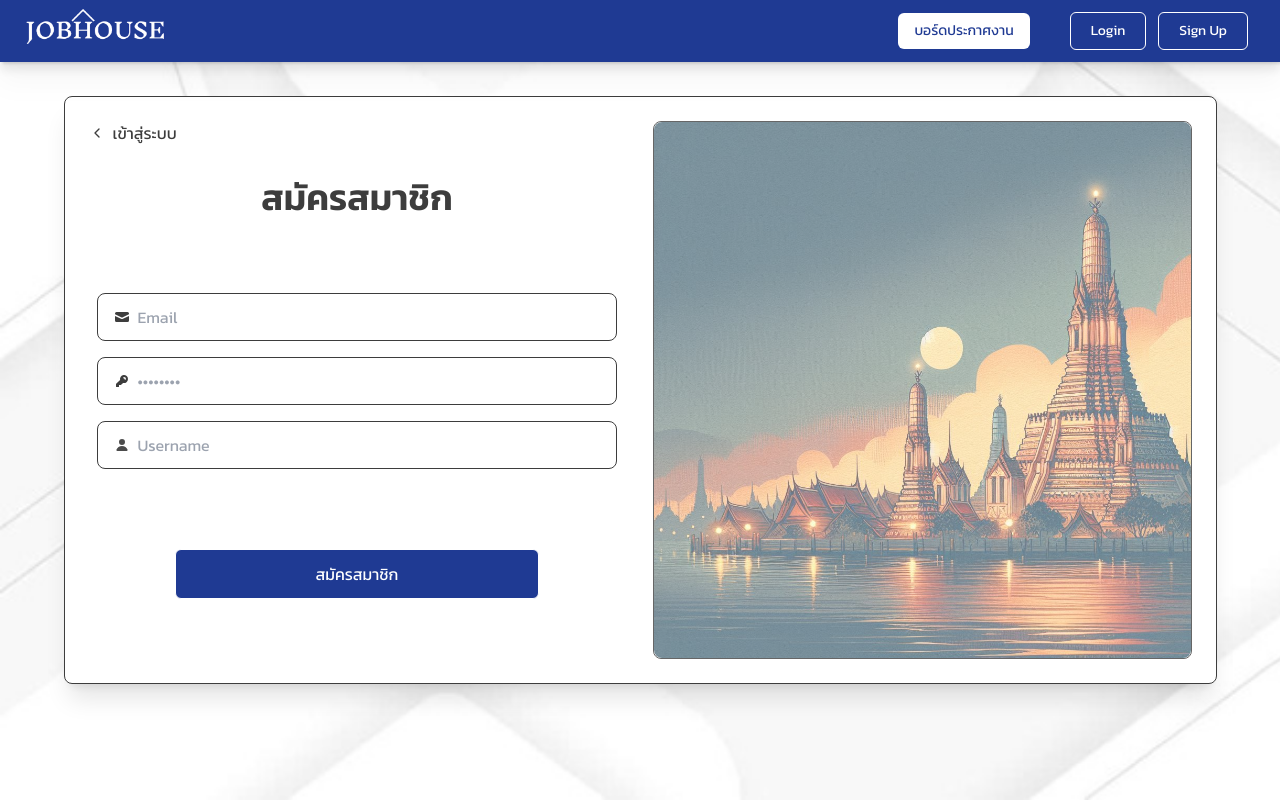
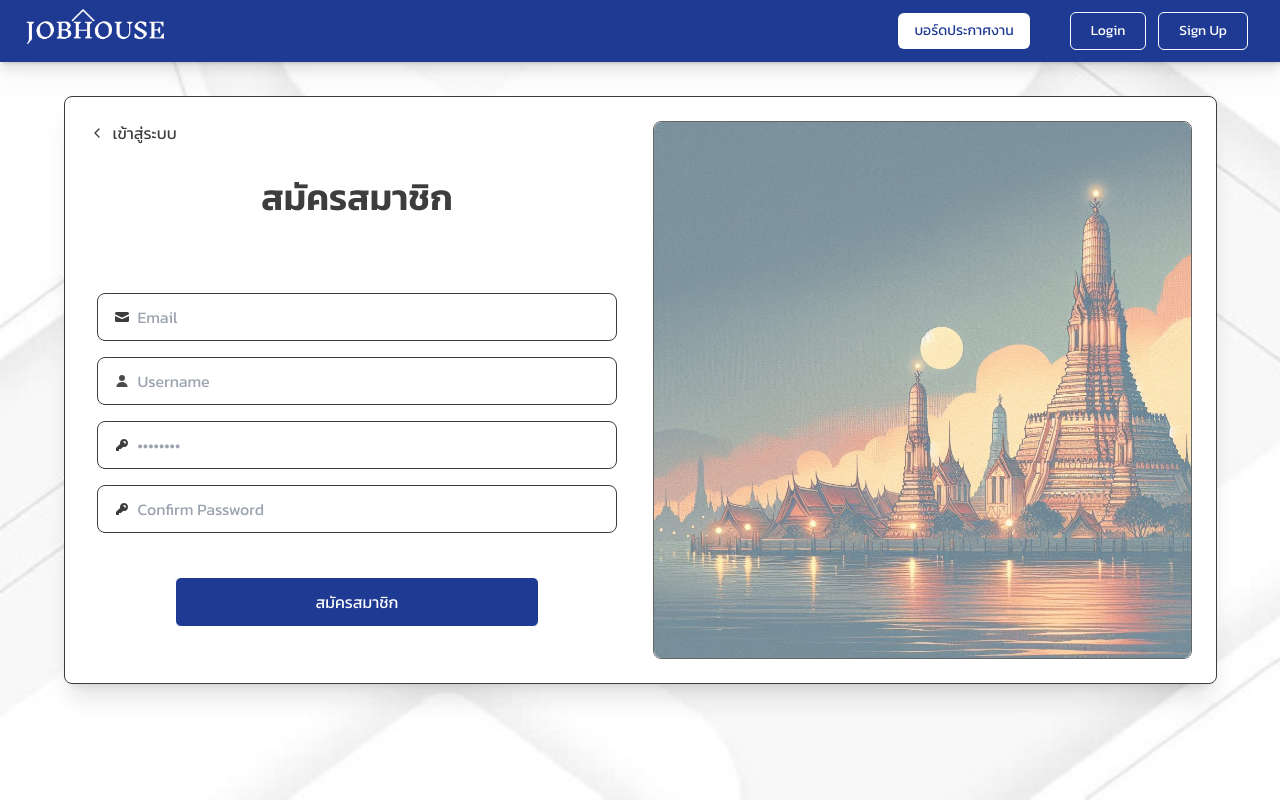
Before and after one commit to Poraparint/Jobhouse_Supabase, a Next.js app: page /Signup in a window 1280 px wide. Built offline with nearby package versions, Linux system fonts and the light colour scheme; no server answers.

Commit message:
13/08/2024 12.04

```diff
--- a/app/Customer/C_Pro_Edit/page.tsx
+++ b/app/Customer/C_Pro_Edit/page.tsx
@@ -26,7 +26,7 @@ export default async function Profile() {
   }
 
   return (
-    <div className="Page w-[80%]">
+    <div className="Page w-[80%] mb-20">
       <div className="flex gap-5 text-secondary justify-between">
         <div className="p-5 gap-7 rounded-lg border border-secondary shadow-xl bg-gray-100 flex flex-col items-center w-[40%]">
           <Image
@@ -66,9 +66,6 @@ export default async function Profile() {
                 value={user.email}
               />
             </form>
-          </div>
-          <div className="mt-5">
-            <h2 className="text-lg mb-4">งานของคุณ</h2>
           </div>
         </div>
       </div>
--- a/app/Signup/page.tsx
+++ b/app/Signup/page.tsx
@@ -18,7 +18,12 @@ export default function Signup({
     const email = formData.get("email") as string;
     const username = formData.get("username") as string;
     const password = formData.get("password") as string;
+    const confirmPassword = formData.get("confirm_password") as string;
     const supabase = createClient();
+
+    if (password !== confirmPassword) {
+      return redirect("/login?message=Could not authenticate user");
+    }
 
     const { error } = await supabase.auth.signUp({
       email,
@@ -88,6 +93,23 @@ export default function Signup({
               <svg
                 xmlns="http://www.w3.org/2000/svg"
                 viewBox="0 0 16 16"
+                fill="currentColor"
+                className="h-4 w-4 opacity-70"
+              >
+                <path d="M8 8a3 3 0 1 0 0-6 3 3 0 0 0 0 6ZM12.735 14c.618 0 1.093-.561.872-1.139a6.002 6.002 0 0 0-11.215 0c-.22.578.254 1.139.872 1.139h9.47Z" />
+              </svg>
+              <input
+                type="text"
+                className="grow "
+                placeholder="Username"
+                name="username"
+                required
+              />
+            </label>
+            <label className="input border-secondary flex items-center gap-2 w-full">
+              <svg
+                xmlns="http://www.w3.org/2000/svg"
+                viewBox="0 0 16 16"
                 fill="#3D3D3D"
                 className="h-4 w-4"
               >
@@ -105,20 +127,24 @@ export default function Signup({
                 required
               />
             </label>
-            <label className="input border-secondary flex items-center gap-2 w-full mb-16">
+            <label className="input border-secondary flex items-center gap-2 w-full mb-7">
               <svg
                 xmlns="http://www.w3.org/2000/svg"
                 viewBox="0 0 16 16"
-                fill="currentColor"
-                className="h-4 w-4 opacity-70"
+                fill="#3D3D3D"
+                className="h-4 w-4"
               >
-                <path d="M8 8a3 3 0 1 0 0-6 3 3 0 0 0 0 6ZM12.735 14c.618 0 1.093-.561.872-1.139a6.002 6.002 0 0 0-11.215 0c-.22.578.254 1.139.872 1.139h9.47Z" />
+                <path
+                  fillRule="evenodd"
+                  d="M14 6a4 4 0 0 1-4.899 3.899l-1.955 1.955a.5.5 0 0 1-.353.146H5v1.5a.5.5 0 0 1-.5.5h-2a.5.5 0 0 1-.5-.5v-2.293a.5.5 0 0 1 .146-.353l3.955-3.955A4 4 0 1 1 14 6Zm-4-2a.75.75 0 0 0 0 1.5.5.5 0 0 1 .5.5.75.75 0 0 0 1.5 0 2 2 0 0 0-2-2Z"
+                  clipRule="evenodd"
+                />
               </svg>
               <input
-                type="text"
-                className="grow "
-                placeholder="Username"
-                name="username"
+                type="password"
+                className="grow"
+                placeholder="Confirm Password"
+                name="confirm_password"
                 required
               />
             </label>
--- a/app/User/Jobboard/page.tsx
+++ b/app/User/Jobboard/page.tsx
@@ -8,7 +8,8 @@ import { faSearch } from "@fortawesome/free-solid-svg-icons";
 
 function jobboard() {
   const [data, setData] = useState<any>([]);
-  const [search, setSearch] = useState<any>("");
+  const [search, setSearch] = useState<string>("");
+  const [category, setCategory] = useState<string>("");
 
   const fetch = async () => {
     const supabase = createClient();
@@ -22,14 +23,14 @@ function jobboard() {
     fetch();
   }, []);
 
-  const formatDate = (dateString) => {
+  const formatDate = (dateString: string) => {
     const options = { day: "2-digit", month: "2-digit", year: "numeric" };
-    return new Date(dateString).toLocaleDateString("th");
+    return new Date(dateString).toLocaleDateString("th", options);
   };
 
   return (
     <div className="Page w-full flex flex-col items-center">
-      <div className="w-[90%] border bg-white border-third shadow-2xl rounded-md p-7 tracking-wider">
+      <div className="w-[90%] border bg-white border-third shadow-2xl p-7 rounded-md tracking-wider">
         <div className="flex justify-between w-full items-center">
           <h1 className="text-primary font-medium text-[2.5rem]">
             บอร์ดประกาศงาน
@@ -37,6 +38,7 @@ function jobboard() {
           <TodayDate />
         </div>
         <hr className="border-primary border rounded-md my-3" />
+        <div className="flex flex-col">
           <input
             type="text"
             name="search"
@@ -44,15 +46,36 @@ function jobboard() {
             className="my-5 border border-secondary w-[50%] p-3 text-xl rounded-lg outline-none text-primary max-md:w-full"
             placeholder="Search. . ."
           />
-        <div className="mt-10 text-secondary grid grid-cols-4 gap-4 max-lg:grid-cols-2 max-md:grid-cols-1">
+          <select
+            name="category"
+            onChange={(e) => setCategory(e.target.value)}
+            className="my-5 border border-secondary w-[50%] p-3 text-xl rounded-lg outline-none text-primary max-md:w-full"
+          >
+            <option value="">All Categories</option>
+            <option value="ออกแบบกราฟฟิก">ออกแบบกราฟฟิก</option>
+            <option value="สถาปัตย์และวิศวกรรม">สถาปัตย์และวิศวกรรม</option>
+            <option value="เว็บไซต์และเทคโนโลยี">เว็บไซต์และเทคโนโลยี</option>
+            <option value="การตลาดและโฆษณา">การตลาดและโฆษณา</option>
+            <option value="ภาพและรูปถ่าย">ภาพและรูปถ่าย</option>
+            <option value="คอร์สการเรียนรู้">คอร์สการเรียนรู้</option>
+            <option value="บทความ">บทความ</option>
+            <option value="วางแพลนเที่ยว">วางแพลนเที่ยว</option>
+          </select>
+        </div>
+        <hr className="border-third rounded-full my-10"/>
+
+        <div className="text-secondary grid grid-cols-4 gap-4 max-lg:grid-cols-2 max-md:grid-cols-1">
           {data && data.length > 0 ? (
             data
               .filter((note) => {
-                return search.toLowerCase() === ""
-                  ? note
-                  : note.work_name.toLowerCase().includes(search);
+                const matchesSearch =
+                  search.toLowerCase() === "" ||
+                  note.work_name.toLowerCase().includes(search);
+                const matchesCategory =
+                  category === "" || note.work_catagory === category;
+                return matchesSearch && matchesCategory;
               })
-              .map((note, index) => (
+              .map((note, index : number) => (
                 <div
                   key={index}
                   className="border border-third rounded-md p-5 shadow-xl flex flex-col gap-5 bg-white"
@@ -87,7 +110,7 @@ function jobboard() {
                 </div>
               ))
           ) : (
-            <div className="text-center p-3 text-lg">No Names Added</div>
+            <div className="text-center p-3 text-lg w-full">ไม่มีการเพิ่มงานเข้ามา</div>
           )}
         </div>
       </div>
```
Lines whose indentation alone changed are shown as unchanged.
